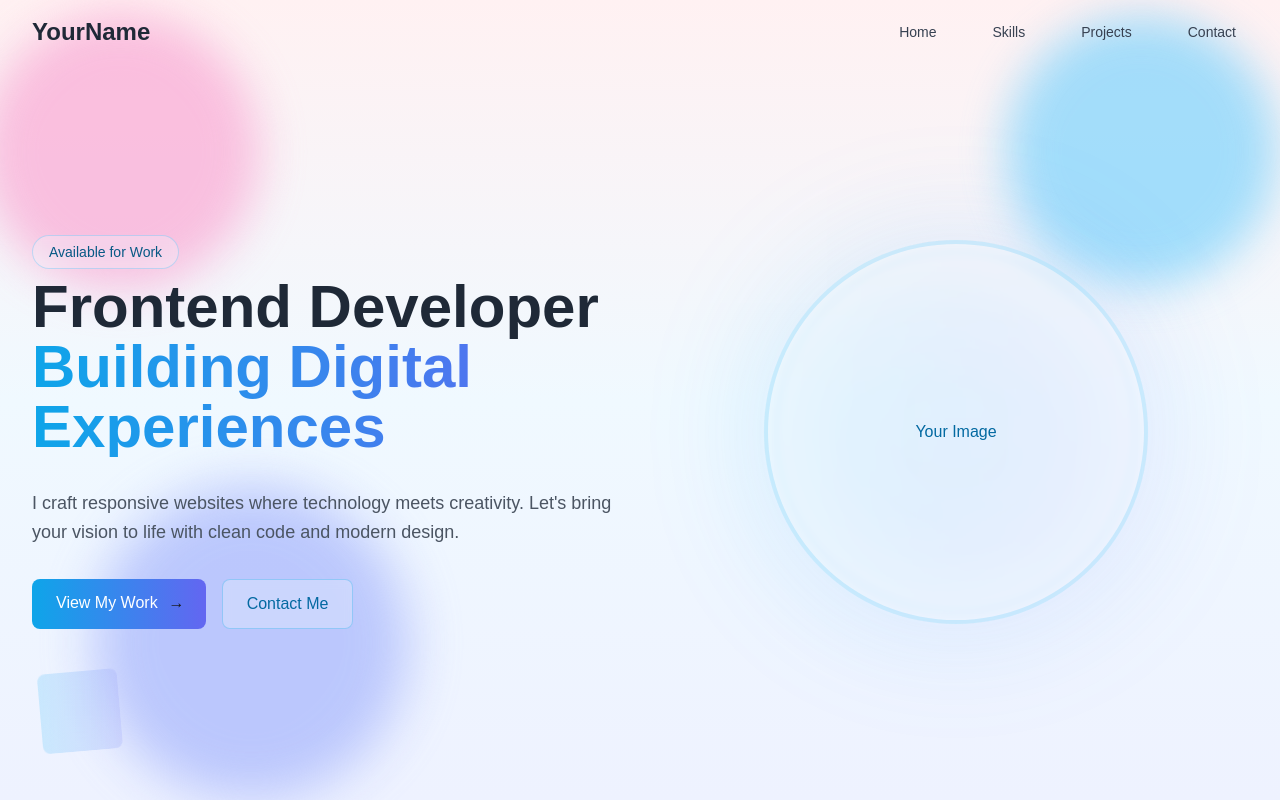
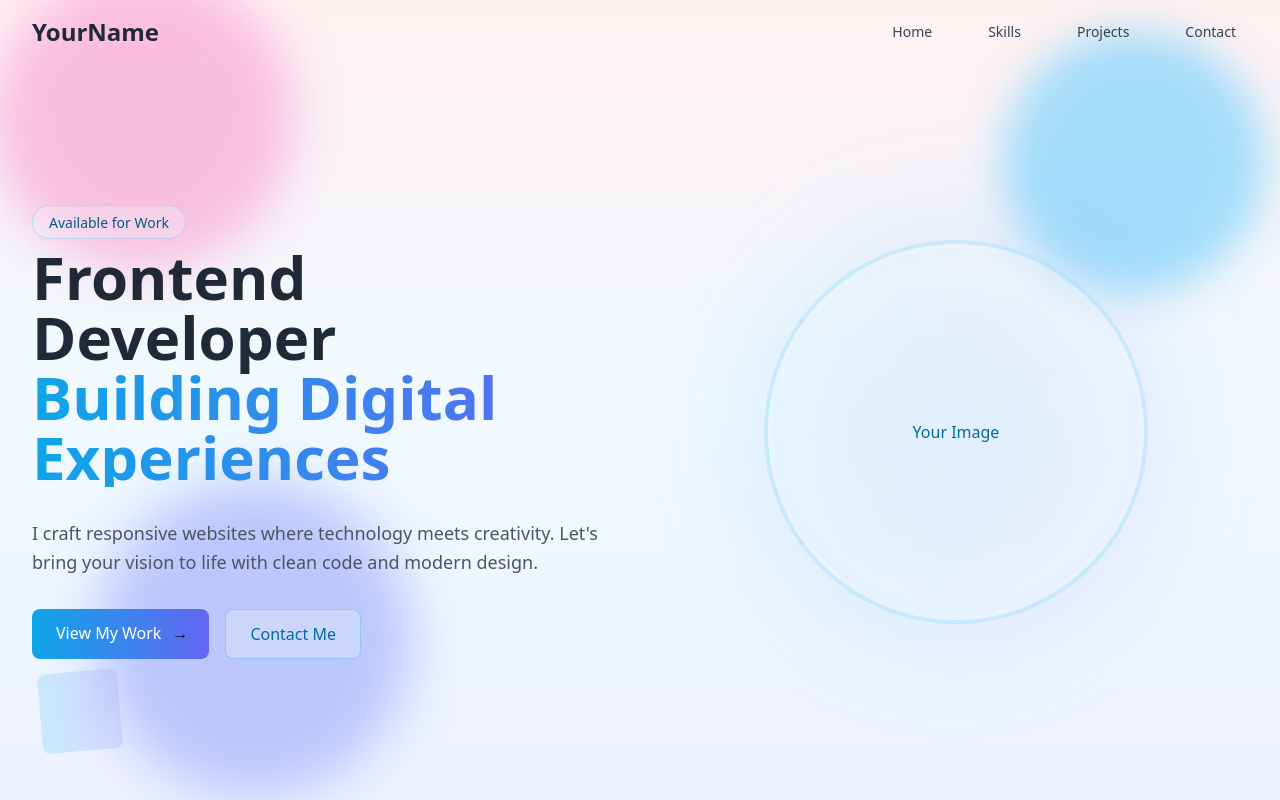
Before and after one commit to mohamedhhersi/portfolio, a Next.js app: page / in a window 1280 px wide. Built offline with nearby package versions, Linux system fonts and the light colour scheme.

Commit message:
worked on styling

```diff
--- a/app/globals.css
+++ b/app/globals.css
@@ -1,24 +1,6 @@
 @tailwind base;
 @tailwind components;
 @tailwind utilities;
-
-:root {
-  --background: #ffffff;
-  --foreground: #171717;
-}
-
-@media (prefers-color-scheme: dark) {
-  :root {
-    --background: #0a0a0a;
-    --foreground: #ededed;
-  }
-}
-
-body {
-  color: var(--foreground);
-  background: var(--background);
-  font-family: Arial, Helvetica, sans-serif;
-}
 
 @keyframes blob {
   0% {
@@ -36,7 +18,7 @@
 }
 
 .animate-blob {
-  animation: blob 7s infinite;
+  animation: blob 5s infinite;
 }
 
 .animation-delay-2000 {
```
